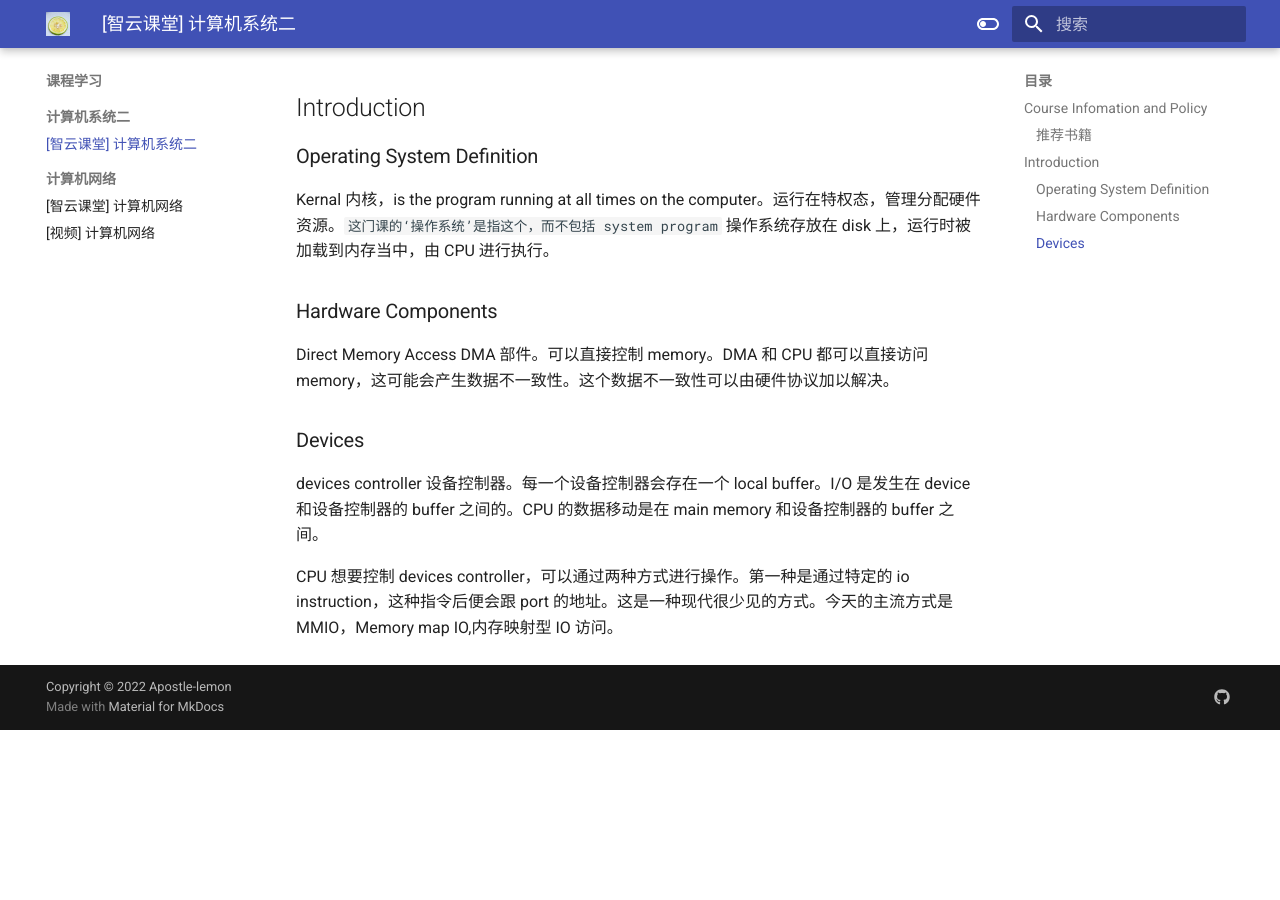
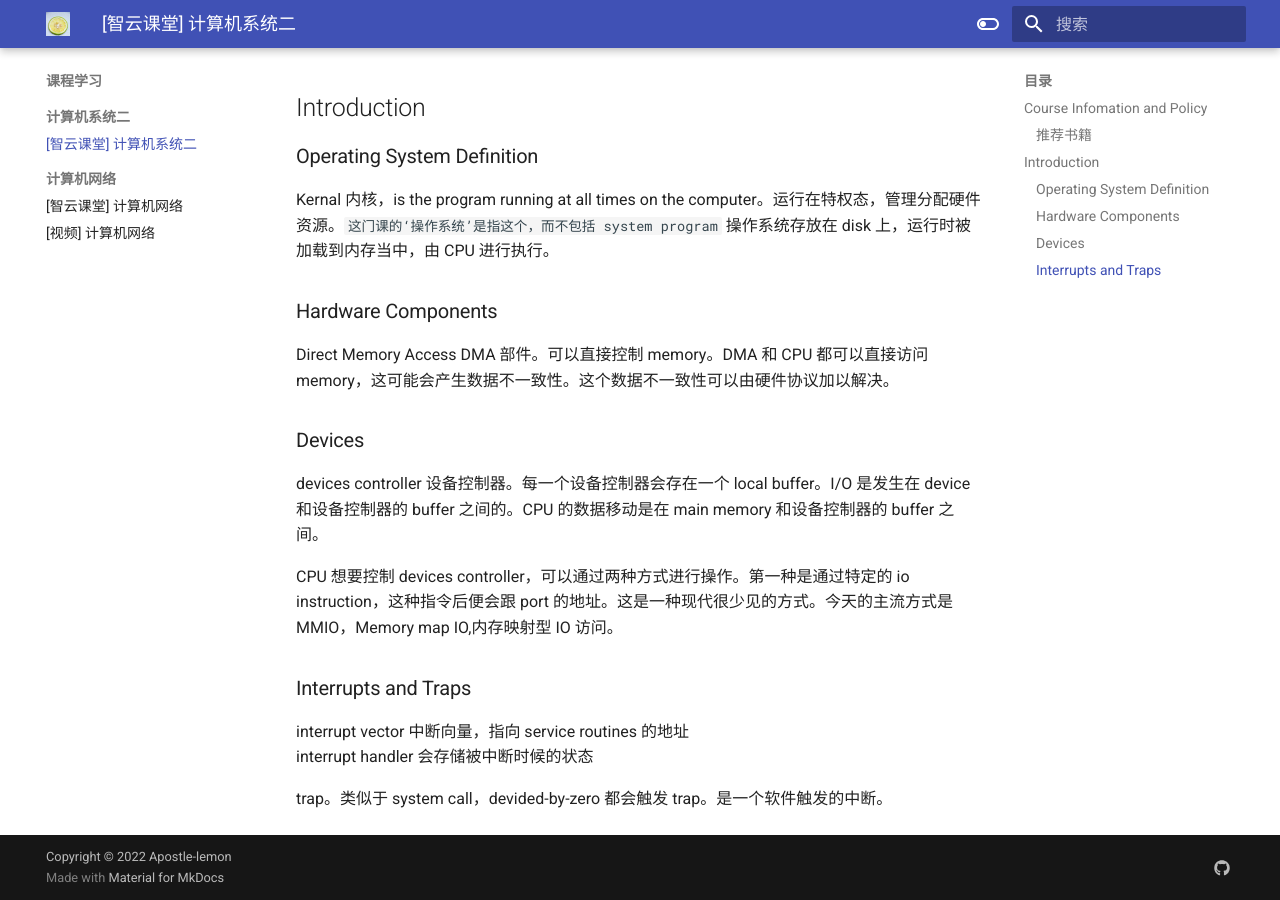
Before and after one commit to Apostle-lemon/Apostle-lemon.github.io, an MkDocs documentation site: the page built from docs/课程学习/计算机系统二/【智云课堂】计算机系统二.md, in a window 1280 px wide and 900 px high, scrolled down 660 px. Built offline with MkDocs 1.6.1 and Material for MkDocs 9.7.7, drawn with Linux system fonts in a browser that asks for light colours; before the commit the page ends 1390 px from its top, so only the background shows below that.

Commit message:
vault backup: 2022-10-27 21:37:33
Affected files:
docs/课程学习/计算机系统二/【智云课堂】计算机系统二.md

```diff
--- a/docs/课程学习/计算机系统二/【智云课堂】计算机系统二.md
+++ b/docs/课程学习/计算机系统二/【智云课堂】计算机系统二.md
@@ -32,3 +32,10 @@ Direct Memory Access DMA 部件。可以直接控制 memory。DMA 和 CPU 都可
 devices controller 设备控制器。每一个设备控制器会存在一个 local buffer。I/O 是发生在 device 和设备控制器的 buffer 之间的。CPU 的数据移动是在 main memory 和设备控制器的 buffer 之间。
 
 CPU 想要控制 devices controller，可以通过两种方式进行操作。第一种是通过特定的 io instruction，这种指令后便会跟 port 的地址。这是一种现代很少见的方式。今天的主流方式是 MMIO，Memory map IO,内存映射型 IO 访问。
+
+### Interrupts and Traps
+
+interrupt vector 中断向量，指向 service routines 的地址
+interrupt handler 会存储被中断时候的状态
+
+trap。类似于 system call，devided-by-zero 都会触发 trap。是一个软件触发的中断。
```
